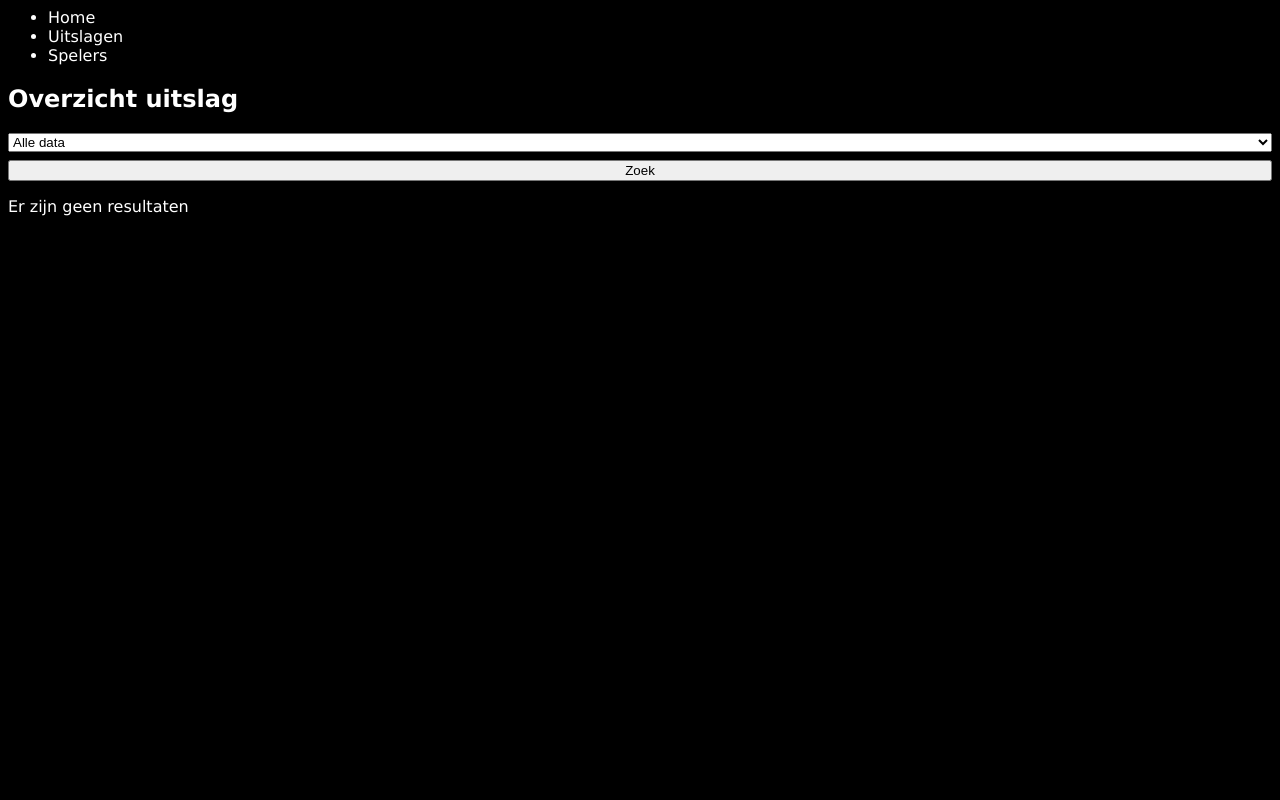
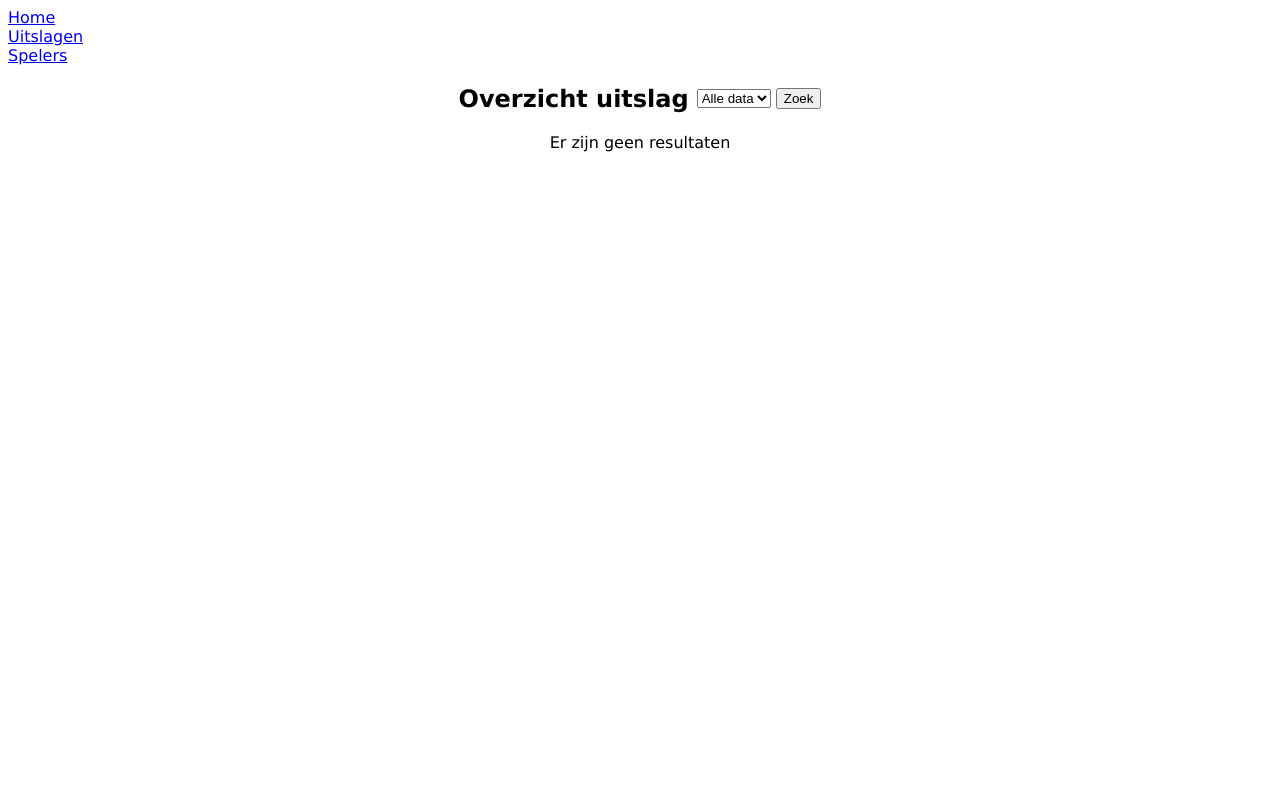
Before and after one commit to NijsvanDuin/Oefenexamen-Bowlingcentrum, a PHP site: template app/views/result/edit.twig in a window 1280 px wide. Run offline with PHP 8.4, Linux system fonts and the light colour scheme; the template is opened without the code that fills it, so the values that code supplies are empty; some libraries are stand-ins or nearby versions.

Commit message:
Added some styling

```diff
--- a/public/css/style.css
+++ b/public/css/style.css
@@ -1,16 +1,10 @@
 body {
 	font-family: Verdana, Geneva, Tahoma, sans-serif;
-	background-color: #000;
-	color: #fff;
 }
 
-#test {
-	display: none;
-}
-
-.errorForm {
-	color: red;
-	font-size: 0.7em;
+*:where(ul, form) {
+	margin: 0;
+	padding: 0;
 }
 
 table,
@@ -21,25 +15,15 @@
 	text-align: center;
 }
 
-a {
-	color: #fff;
-	text-decoration: none;
+.flex {
+	display: flex;
+	align-items: center;
 }
 
-.remark {
-	color: red;
+.flex-col {
+	flex-direction: column;
 }
 
-*:where(form, span) {
-	display: flex;
-	flex-direction: column;
-	gap: 0.5em;
+.gap-2 {
+	gap: 0.5rem;
 }
-
-.p-2 {
-	padding: 1em; // 1em = 16px
-}
-
-.w-full {
-	width: 100%;
-}
```
Also changed, not shown: 1 other file.
